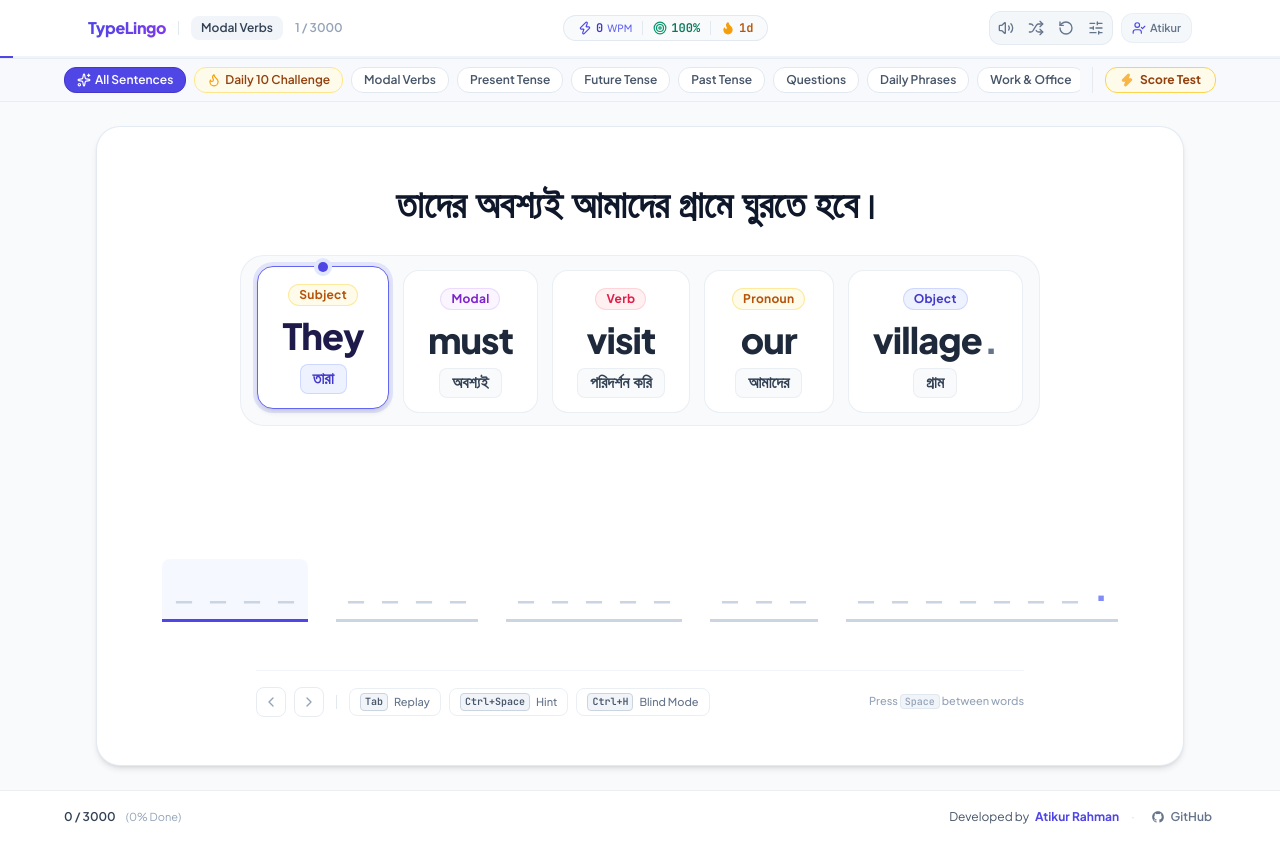
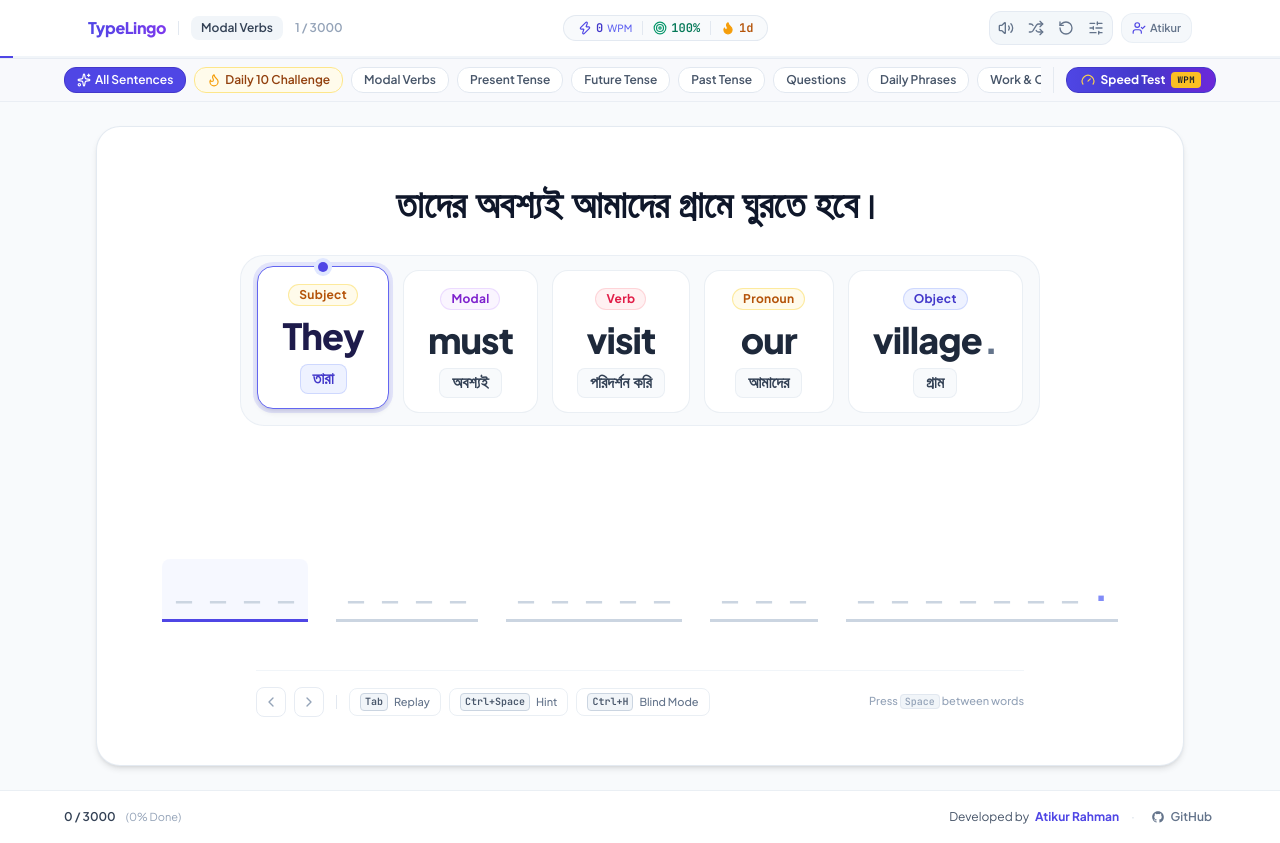
Before and after one commit to atikurrahmanxm/typelingo-learning-zone, a React (Vite) app: page / in a window 1280 px wide. Built offline with nearby package versions, Linux system fonts and the light colour scheme.

Commit message:
Enhance Speed Test button, style Back button, and optimize words count

```diff
--- a/src/components/CategoryBar.jsx
+++ b/src/components/CategoryBar.jsx
@@ -1,5 +1,5 @@
 import React from 'react'
-import { Sparkles, Flame, Zap } from 'lucide-react'
+import { Sparkles, Flame, Gauge } from 'lucide-react'
 import { CATEGORIES_SUMMARY } from '../data/lessons'
 
 export function CategoryBar({
@@ -40,20 +40,24 @@ export function CategoryBar({
           })}
         </div>
 
-        {/* Right side: Single Distinct Score Test Button with clean divider */}
+        {/* Right side: High-Visibility Speed Test Button with clean divider */}
         {onOpenSpeedTest && (
           <div className="flex items-center shrink-0 border-l border-slate-200/90 pl-2 sm:pl-3">
             <button
               onClick={onOpenSpeedTest}
-              className={`flex items-center gap-1.5 px-3.5 py-1 rounded-xl text-xs font-bold whitespace-nowrap transition-all shrink-0 border shadow-2xs ${
+              className={`group flex items-center gap-1.5 px-3 sm:px-3.5 py-1 rounded-xl text-xs font-bold whitespace-nowrap transition-all shrink-0 border shadow-xs cursor-pointer active:scale-95 ${
                 isSpeedTestActive
-                  ? 'bg-amber-500 text-white border-amber-600 shadow-xs ring-2 ring-amber-400/30'
-                  : 'bg-amber-50 text-amber-800 border-amber-300 hover:bg-amber-100 hover:text-amber-900'
+                  ? 'bg-indigo-600 text-white border-indigo-700 ring-2 ring-indigo-400/30 shadow-xs'
+                  : 'bg-gradient-to-r from-indigo-600 via-indigo-700 to-violet-700 hover:from-indigo-700 hover:to-violet-800 text-white border-indigo-700 shadow-xs hover:shadow-sm'
               }`}
-              title="Typing Speed & Score Test"
+              title="টাইপিং স্পিড টেস্ট (Speed Test — WPM ও নিখুঁততার পরীক্ষা)"
+              aria-label="Open Typing Speed Test"
             >
-              <Zap className={`w-3.5 h-3.5 ${isSpeedTestActive ? 'text-white' : 'text-amber-500 fill-amber-500 animate-pulse'}`} />
-              <span>Score Test</span>
+              <Gauge className="w-3.5 h-3.5 text-amber-300 group-hover:rotate-12 transition-transform duration-200" />
+              <span>Speed Test</span>
+              <span className="hidden sm:inline-flex items-center px-1.5 py-0.2 text-[9px] font-black uppercase tracking-wider bg-amber-400 text-slate-900 rounded font-mono shadow-2xs">
+                WPM
+              </span>
             </button>
           </div>
         )}
--- a/src/components/Header.jsx
+++ b/src/components/Header.jsx
@@ -6,6 +6,7 @@ import {
   Flame,
   Shuffle,
   Zap,
+  Gauge,
   Target,
   SlidersHorizontal,
   UserCheck,
@@ -54,7 +55,7 @@ export function Header({
 
           {practiceMode === 'speedtest' ? (
             <span className="flex items-center gap-1.5 text-xs font-bold text-indigo-700 bg-indigo-50 border border-indigo-200/80 px-2.5 py-1 rounded-lg">
-              <Zap className="w-3.5 h-3.5 text-indigo-600 fill-indigo-600" />
+              <Gauge className="w-3.5 h-3.5 text-indigo-600" />
               <span>Speed Test (130+ Passages)</span>
             </span>
           ) : (
--- a/src/components/SpeedTestView.jsx
+++ b/src/components/SpeedTestView.jsx
@@ -366,9 +366,10 @@ export function SpeedTestView({ onBackToPractice, isMuted = false }) {
         {/* Back Button */}
         <button
           onClick={onBackToPractice}
-          className="flex items-center gap-1.5 text-xs font-bold text-slate-600 hover:text-indigo-600 bg-white hover:bg-slate-50 px-3 py-1.5 rounded-xl border border-slate-200/80 shadow-2xs transition-all cursor-pointer"
+          className="flex items-center gap-1.5 text-xs font-bold text-white bg-indigo-600 hover:bg-indigo-700 px-3.5 py-1.5 rounded-xl border border-indigo-700 shadow-xs transition-all cursor-pointer active:scale-95"
+          title="অনুশীলনে ফিরে যান (Back to Practice)"
         >
-          <ChevronLeft className="w-4 h-4 text-slate-400" />
+          <ChevronLeft className="w-4 h-4 text-white" />
           <span>Back to Practice</span>
         </button>
 
@@ -533,6 +534,8 @@ export function SpeedTestView({ onBackToPractice, isMuted = false }) {
           >
             {(testMode === 'paragraphs'
               ? words
+              : testMode === 'words'
+              ? words.slice(Math.max(0, currentWordIndex - 3), currentWordIndex + 30)
               : words.slice(Math.max(0, currentWordIndex - 3), currentWordIndex + 35)
             ).map((word, relIdx) => {
               const absIdx = testMode === 'paragraphs' ? relIdx : Math.max(0, currentWordIndex - 3) + relIdx
--- a/src/data/speedTestParagraphs.js
+++ b/src/data/speedTestParagraphs.js
@@ -1,4 +1,4 @@
-// 130+ Curated, Diverse, Non-Repeating Typing Paragraphs for Score Test
+// 130+ Curated, Diverse, Non-Repeating Typing Paragraphs for Speed Test
 // Each paragraph is between 45-75 words, beautifully written across 9 distinct categories.
 
 export const SPEED_PARAGRAPHS = [
```
Also changed, not shown: 1 other file (tests, documents, lock files or other folders).
